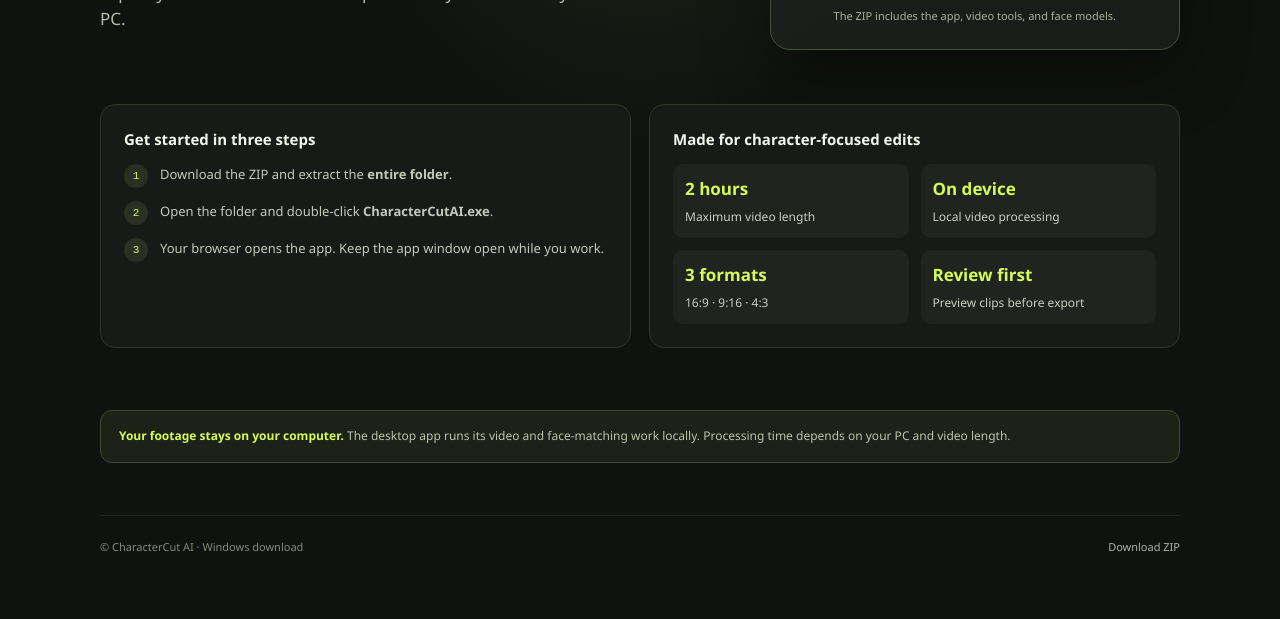
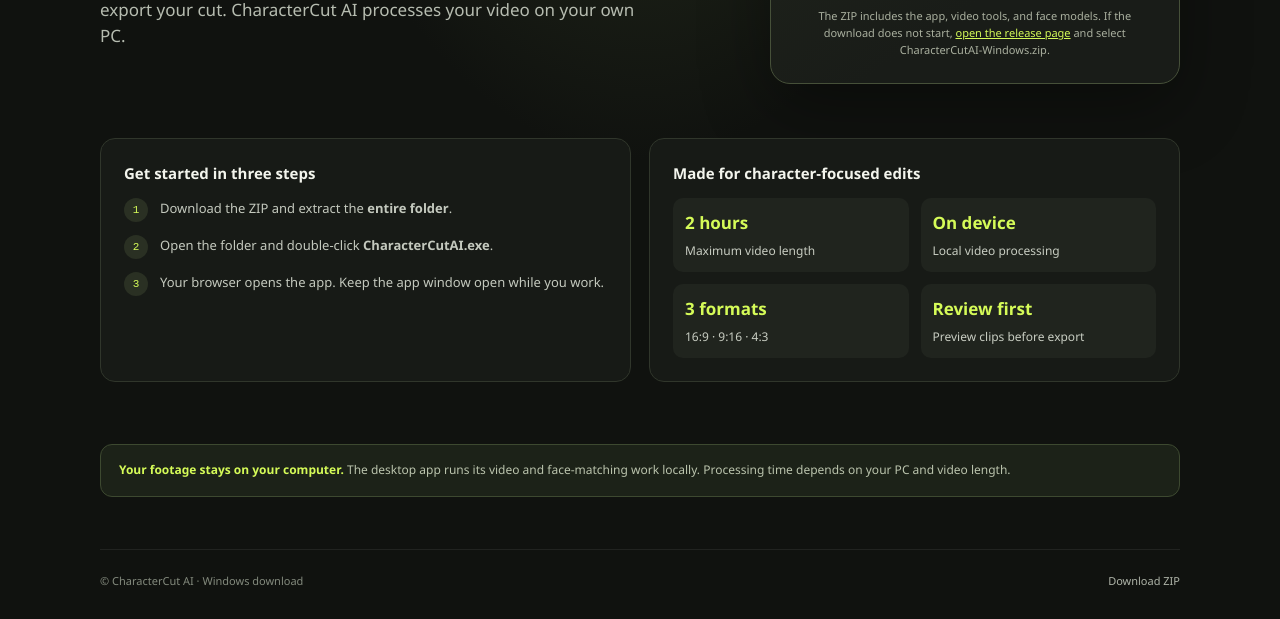
Before and after one commit to yashmmmmsksksk/ai-character-cut, a plain HTML site: page index.html in a window 1280 px wide. Shown: the part 432-1051 px from the top of the page. Before the commit the page ends 1017 px from the top, so only its background shows below. Drawn offline with Linux system fonts and the light colour scheme.

Commit message:
Add fallback link for browser download issues

```diff
--- a/index.html
+++ b/index.html
@@ -14,7 +14,7 @@
 <header class="nav wrap"><a class="brand" href="#top" style="color:inherit;text-decoration:none"><span class="logo">✂</span><span>CharacterCut<small>AI STUDIO</small></span></a><span class="navnote">A private, local-first video workspace</span></header>
 <main class="wrap">
 <section class="hero"><div><div class="tag">Windows desktop app</div><h1>Your character.<br><span>Every scene.</span></h1><p class="lead">Find appearances across a movie, review the matching clips, and export your cut. CharacterCut AI processes your video on your own PC.</p></div>
-<aside class="download-card"><div class="cardtop"><span class="win">Windows · 64-bit</span><span class="ready">READY TO DOWNLOAD</span></div><div class="appicon">✂</div><h2>CharacterCut AI</h2><div class="fileline">Complete app bundle · ZIP · 133 MB download</div><a class="download" href="https://github.com/yashmmmmsksksk/ai-character-cut/releases/download/v1.0.0/CharacterCutAI-Windows.zip"><span>↓</span> Download for Windows</a><p class="fine">The ZIP includes the app, video tools, and face models.</p></aside></section>
+<aside class="download-card"><div class="cardtop"><span class="win">Windows · 64-bit</span><span class="ready">READY TO DOWNLOAD</span></div><div class="appicon">✂</div><h2>CharacterCut AI</h2><div class="fileline">Complete app bundle · ZIP · 133 MB download</div><a class="download" href="https://github.com/yashmmmmsksksk/ai-character-cut/releases/download/v1.0.0/CharacterCutAI-Windows.zip"><span>↓</span> Download for Windows</a><p class="fine">The ZIP includes the app, video tools, and face models. If the download does not start, <a style="color:#d5fb58" href="https://github.com/yashmmmmsksksk/ai-character-cut/releases/tag/v1.0.0">open the release page</a> and select CharacterCutAI-Windows.zip.</p></aside></section>
 <section class="content"><article class="info"><h3>Get started in three steps</h3><div class="steps"><div class="step"><span class="num">1</span><span>Download the ZIP and extract the <b>entire folder</b>.</span></div><div class="step"><span class="num">2</span><span>Open the folder and double-click <b>CharacterCutAI.exe</b>.</span></div><div class="step"><span class="num">3</span><span>Your browser opens the app. Keep the app window open while you work.</span></div></div></article><article class="info"><h3>Made for character-focused edits</h3><div class="features"><div class="feature"><b>2 hours</b>Maximum video length</div><div class="feature"><b>On device</b>Local video processing</div><div class="feature"><b>3 formats</b>16:9 · 9:16 · 4:3</div><div class="feature"><b>Review first</b>Preview clips before export</div></div></article></section>
 <p class="privacy"><strong>Your footage stays on your computer.</strong> The desktop app runs its video and face-matching work locally. Processing time depends on your PC and video length.</p>
 </main><footer class="wrap"><span>© CharacterCut AI · Windows download</span><nav class="footlinks"><a href="https://github.com/yashmmmmsksksk/ai-character-cut/releases/download/v1.0.0/CharacterCutAI-Windows.zip">Download ZIP</a></nav></footer>
```
